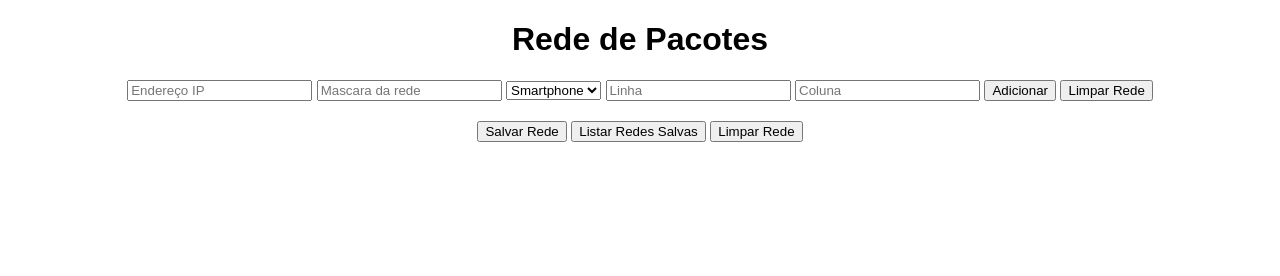
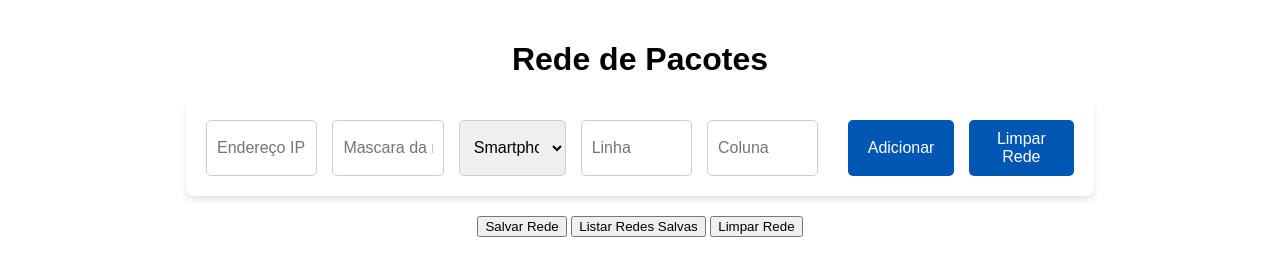
Before and after one commit to amandagabriela74/simulador-trafego-de-pacotes, a plain HTML site: page frontend/index.html in a window 1280 px wide. Drawn offline with Linux system fonts and the light colour scheme; some packages are replaced by stand-ins of ours; no server answers; a script that the page names is missing.

Commit message:
add estilização no forms

```diff
--- a/frontend/styles.css
+++ b/frontend/styles.css
@@ -2,6 +2,10 @@ body {
   font-family: Arial, sans-serif;
   text-align: center;
   margin: 20px;
+  display: flex;
+  flex-direction: column;
+  justify-content: center;
+  align-items: center;
 }
 
 #formulario {
@@ -85,3 +89,49 @@ body {
   height: 30px;
   object-fit: contain; /* Garante que a imagem mantenha sua proporção */
 }
+
+
+
+#formulario {
+  background-color: #fff;
+  padding: 20px;
+  border-radius: 8px;
+  box-shadow: 0 4px 6px rgba(0, 0, 0, 0.1);
+  width: 70%;
+  display: flex;
+/*   flex-direction: column; */
+  gap: 15px;
+}
+
+#formulario input,
+#formulario select,
+#formulario button {
+  width: 50%;
+  padding: 10px;
+  font-size: 1rem;
+  border: 1px solid #ccc;
+  border-radius: 5px;
+}
+
+#formulario input:focus,
+#formulario select:focus {
+  border-color: #0056b3;
+  outline: none;
+  box-shadow: 0 0 5px rgba(0, 86, 179, 0.5);
+}
+
+#formulario button {
+  background-color: #0056b3;
+  color: #fff;
+  border: none;
+  cursor: pointer;
+  transition: background-color 0.3s ease;
+}
+
+#formulario button:hover {
+  background-color: #004494;
+}
+
+#formulario button:active {
+  background-color: #003366;
+}
```
Also changed, not shown: backend/rede.json (+15 -1 lines), frontend/index.html (+1 -0 lines).
